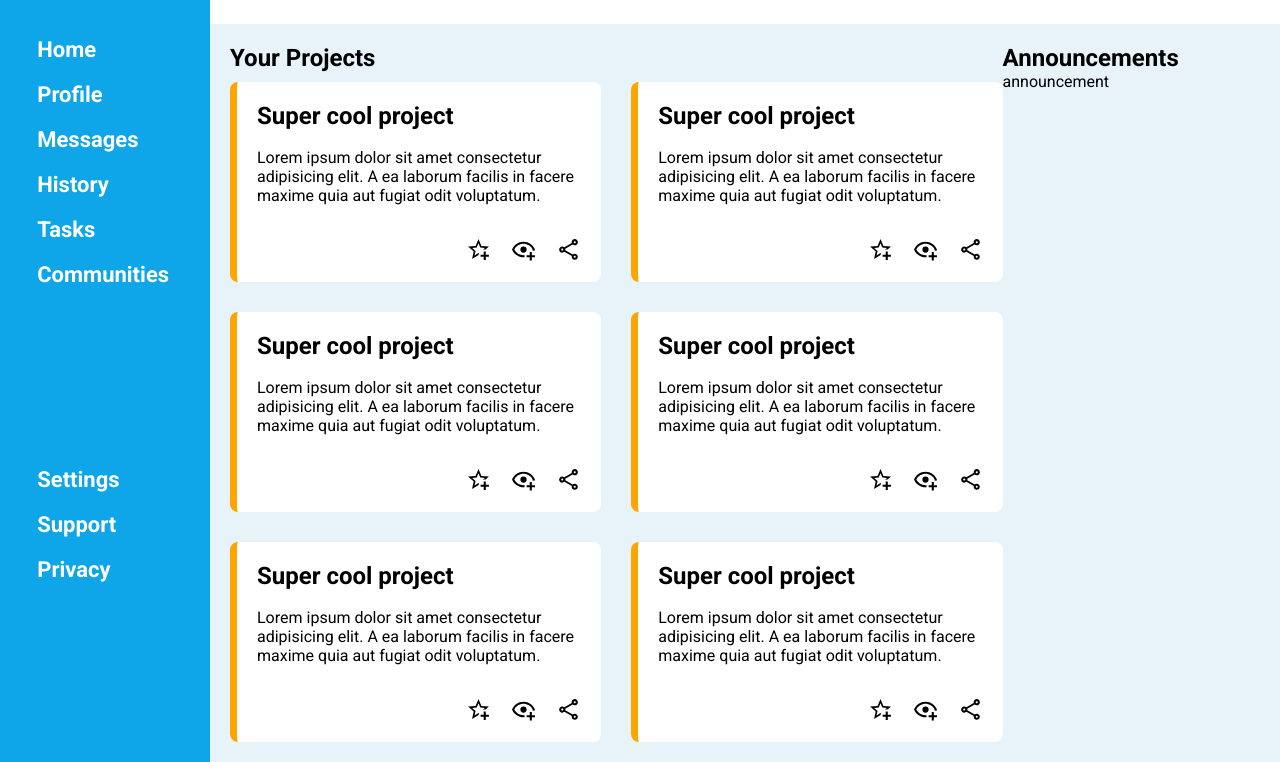
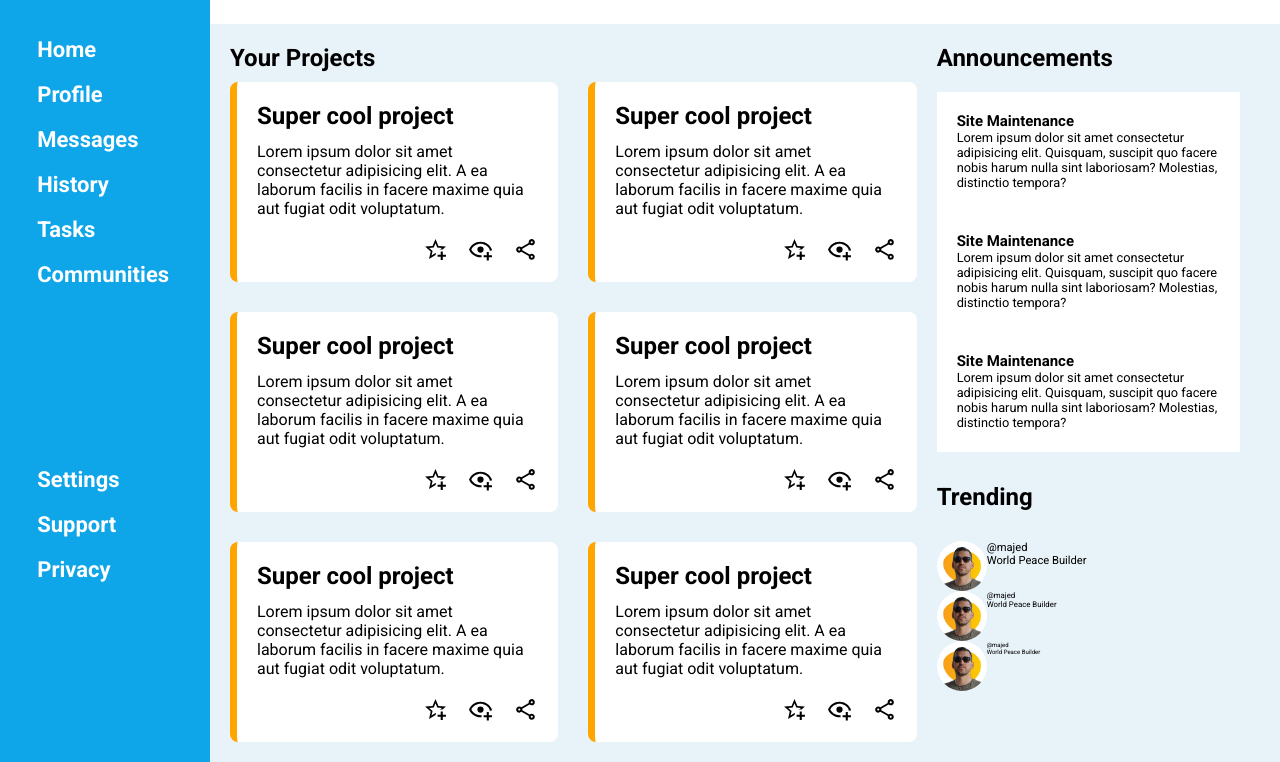
Before and after one commit to Maj-alizadeh/admin-dashboard, a plain HTML site: page index.html in a window 1280 px wide. Shown: the part 176-938 px from the top of the page. Drawn offline with Linux system fonts and the light colour scheme.

Commit message:
add announcement and trending

```diff
--- a/index.html
+++ b/index.html
@@ -203,7 +203,56 @@
             </div>
           </div>
         </div>
-        <div class="right-content">announcement</div>
+        <div class="right-content">
+          <div class="announcement">
+              <div class="announcement-content">
+                <h3>Site Maintenance</h3>
+                <p>
+                  Lorem ipsum dolor sit amet consectetur adipisicing elit. Quisquam,
+                  suscipit quo facere nobis harum nulla sint laboriosam? Molestias,
+                  distinctio tempora?
+                </p>
+              </div>
+              <div class="announcement-content">
+                <h3>Site Maintenance</h3>
+                <p>
+                  Lorem ipsum dolor sit amet consectetur adipisicing elit. Quisquam,
+                  suscipit quo facere nobis harum nulla sint laboriosam? Molestias,
+                  distinctio tempora?
+                </p>
+              </div>
+              <div class="announcement-content">
+                <h3>Site Maintenance</h3>
+                <p>
+                  Lorem ipsum dolor sit amet consectetur adipisicing elit. Quisquam,
+                  suscipit quo facere nobis harum nulla sint laboriosam? Molestias,
+                  distinctio tempora?
+                </p>
+              </div>
+          </div>
+          <h2>Trending</h2>
+          <div class="trending">
+            <div class="trending-content">
+              <img src="images/profile-pic.png" alt="" class="profile-pic" />
+              <div>
+                <p>@majed</p>
+                <p>World Peace Builder</p>
+              </div>
+            <div class="trending-content">
+              <img src="images/profile-pic.png" alt="" class="profile-pic" />
+              <div>
+                <p>@majed</p>
+                <p>World Peace Builder</p>
+              </div>
+            <div class="trending-content">
+              <img src="images/profile-pic.png" alt="" class="profile-pic" />
+              <div>
+                <p>@majed</p>
+                <p>World Peace Builder</p>
+              </div>
+            </div>
+          </div>
+        </div>
       </div>
     </div>
   </body>
--- a/styles.css
+++ b/styles.css
@@ -20,7 +20,6 @@
     padding-top: 25px;
     padding-left: 50px;
     align-items: flex-start;
-    box-shadow: 10px 5px 5px red;
 }
 
 .header-icon {
@@ -102,7 +101,7 @@
 .main-content {
     background-color: #e7f2f9;
     display: grid;
-    grid-template-columns: 3fr 1fr;
+    grid-template-columns: 2fr 1fr;
     padding: 20px;
 }
 .left-content {
@@ -132,3 +131,26 @@
     justify-self: end;
     align-self: flex-end;
 }
+.right-content {
+    display: grid;
+    padding: 20px 20px;
+}
+.announcement {
+
+}
+.announcement-content {
+  background-color: white;
+  height: 120px;
+  font-size: 0.8em;
+  padding: 20px;
+}
+
+.trending-content {
+    display: grid;
+    grid-template-columns: 50px 100px;
+    font-size: 0.7em;
+}
+
+.main-content h2+h2 {
+    margin-left: 20px;
+}
```
